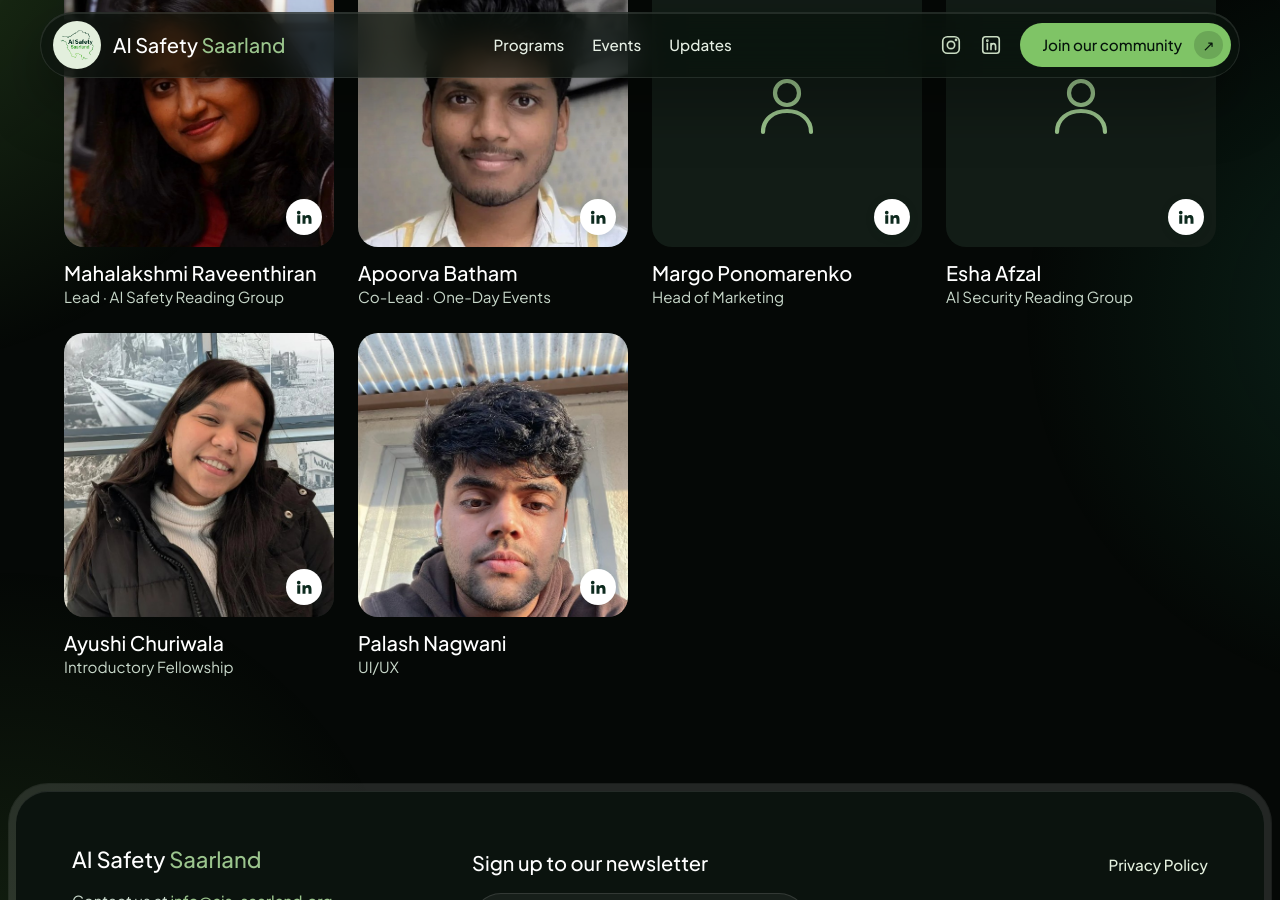
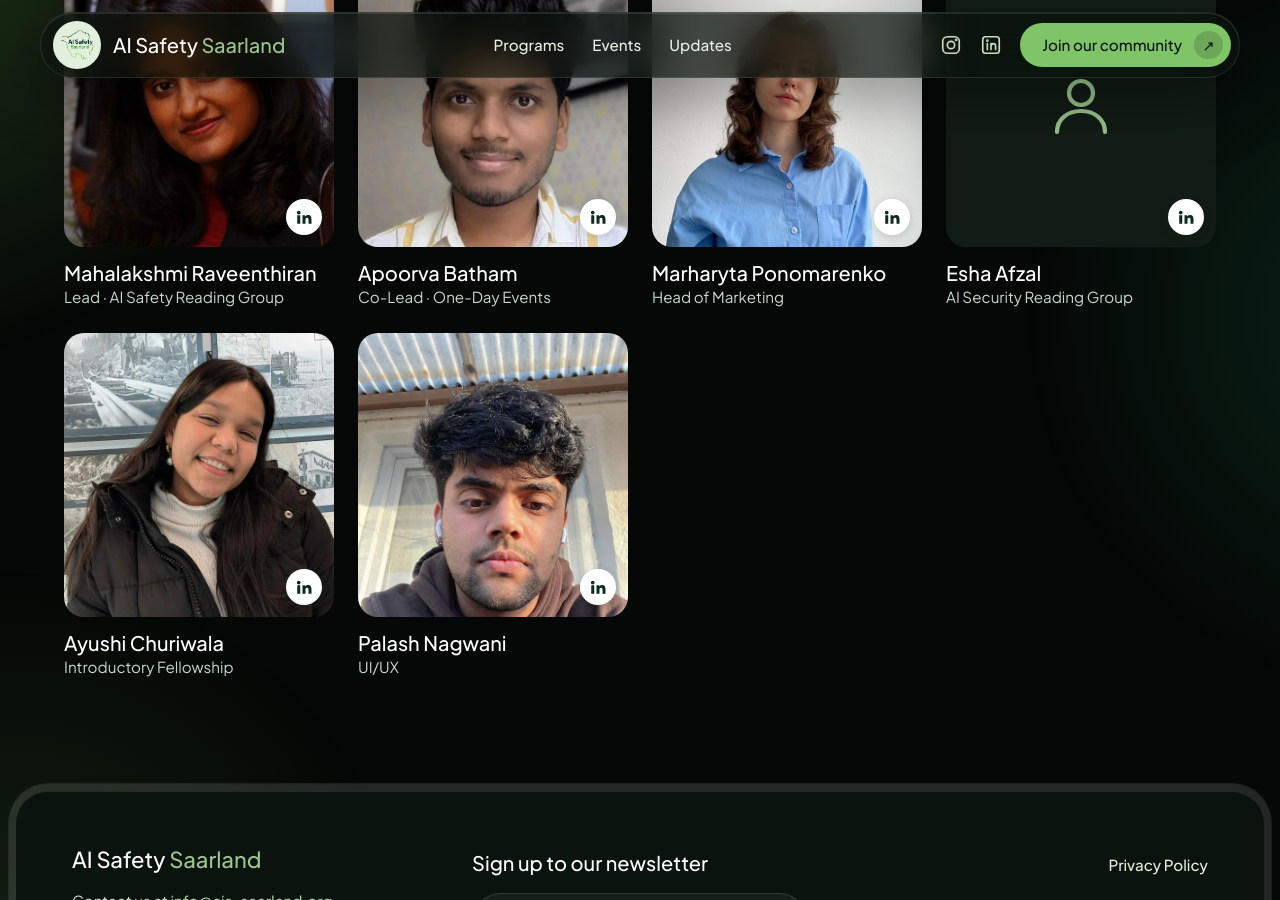
Before and after one commit to palash2404/AI-Safety, a Jekyll site: the page built from team.html, in a window 1280 px wide and 900 px high, scrolled down 1025 px. Built offline with Jekyll 4.4.1, drawn with Linux system fonts in a browser that asks for light colours.

Commit message:
Update Marharyta Ponomarenko's name and add her photo
Co-Authored-By: Claude Opus 5.5 <noreply@anthropic.com>

```diff
--- a/_data/team.yml
+++ b/_data/team.yml
@@ -12,8 +12,9 @@ members:
     role: Co-Lead · One-Day Events
     photo: /assets/uploads/team/apoorva-batham.jpg
     link: "https://www.linkedin.com/in/apoorva-batham/"
-  - name: Margo Ponomarenko
+  - name: Marharyta Ponomarenko
     role: Head of Marketing
+    photo: /assets/uploads/team/marharyta-ponomarenko.jpg
     link: "https://www.linkedin.com/in/marharyta-ponomarenko/"
   - name: Esha Afzal
     role: AI Security Reading Group
```
Also changed, not shown: assets/uploads/team/marharyta-ponomarenko.jpg (added).
